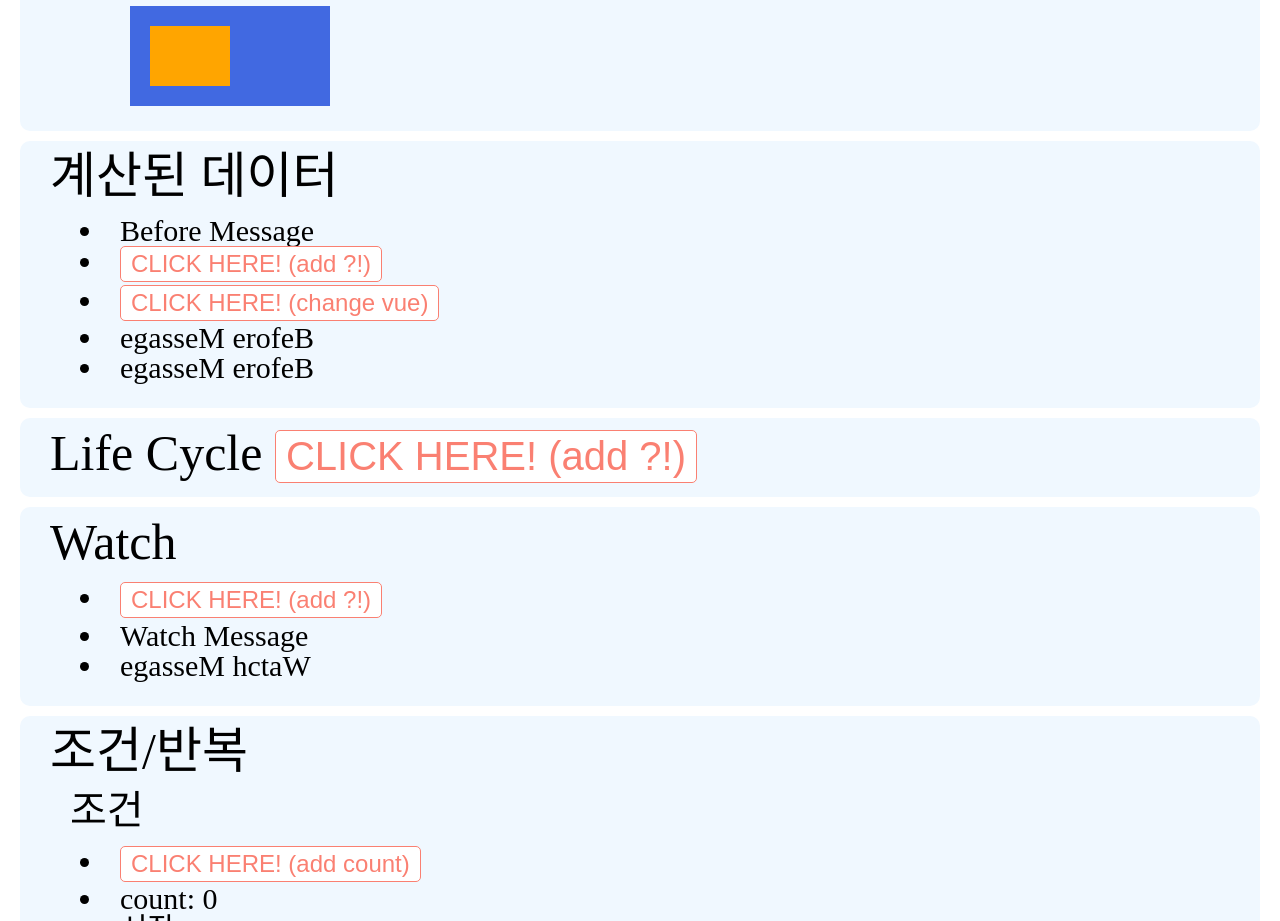
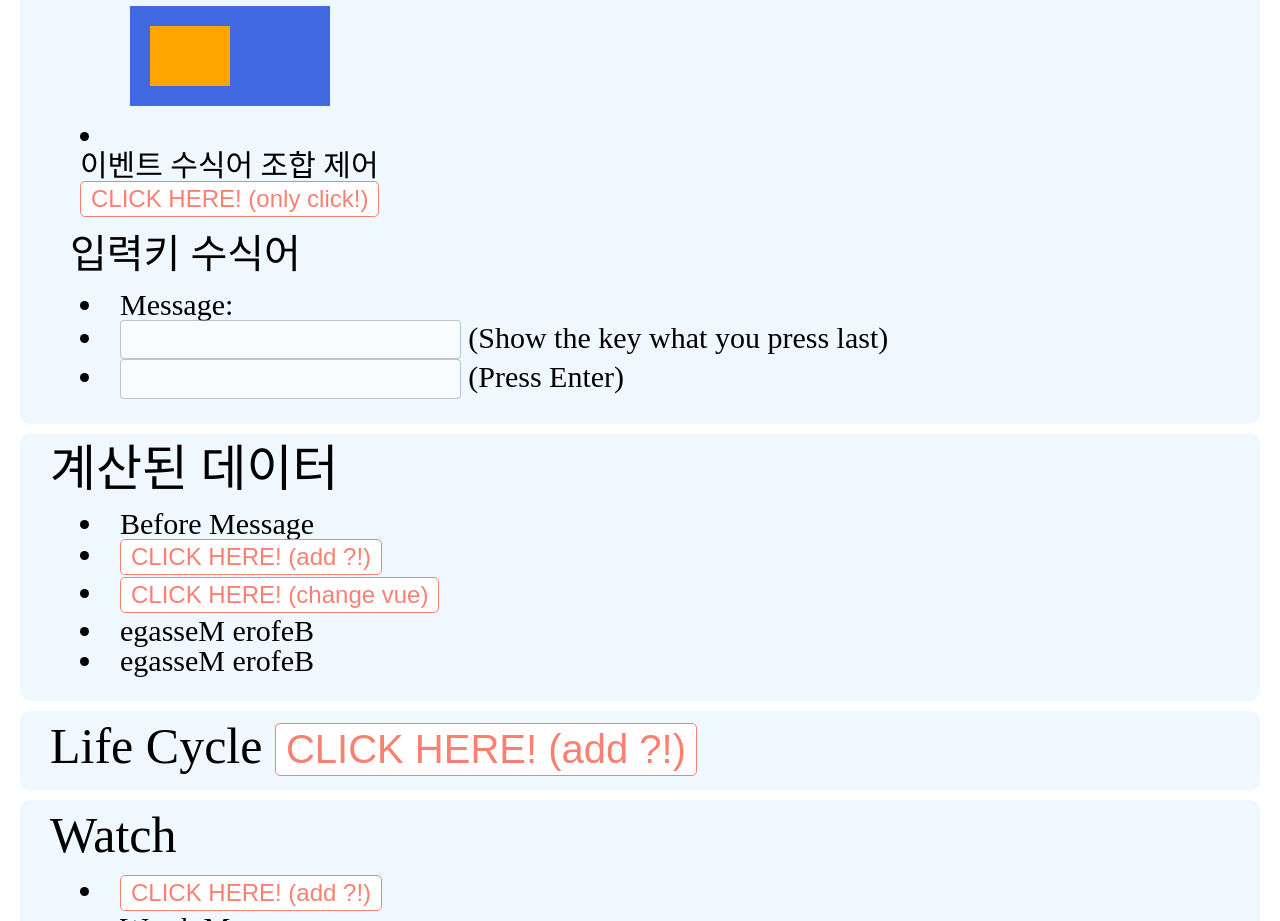
Before and after one commit to naseulgee/vue-basic-template, a Vue app: page / in a window 1280 px wide. Shown: the part 1320-2241 px from the top of the page. Built offline with nearby package versions, Linux system fonts and the light colour scheme.

Commit message:
키 이벤트 수식어 추가

```diff
--- a/src/App.vue
+++ b/src/App.vue
@@ -106,4 +106,15 @@ ul{
     margin-bottom: 0.1em;
     cursor: pointer;
 }
+input[type=text], select, textarea{
+    border: 1px solid #3c3c3c4a;
+    border-radius: 4px;
+    padding: .2em .6em;
+    background: #ffffff80;
+    font-size: 0.8em;
+    transition: background-color .5s;
+    &:focus {
+        outline: 1px solid royalblue;
+    }
+}
 </style>
--- a/src/components/EventBind.vue
+++ b/src/components/EventBind.vue
@@ -1,22 +1,34 @@
 <template>
     <!-- NOTE: [참고] https://v3-docs.vuejs-korea.org/guide/essentials/event-handling.html#key-modifiers
-        v-on       : method 에 선언된 함수를 이벤트와 바인딩 시켜준다.
+        v-on          : method 에 선언된 함수를 이벤트와 바인딩 시켜준다.
             -★@이벤트="함수명"       : v-on 생략 형태
             -★@[변수명]="함수명"     : 이벤트 부분 또한 동적으로 데이터를 전달받을 시 사용
             - @이벤트="함수명1(), ...": 한 이벤트에 여러 함수를 바인딩 할 수 있다.
-        $event     : Event 객체를 전달한다.
+        $event        : Event 객체를 전달한다.
             - 기본적으로 함수의 첫번째 인자로 Event 객체가 전달된다.
             - 함수의 인자를 명시 할 경우 Event 객체는 $event로 전달할 수 있다.
-        이벤트 수식어: 메서드 내에서 세부적인 처리 없이 간편하게 사용하는 v-on 속성 접미사
+        이벤트 수식어  : 메서드 내에서 세부적인 처리 없이 간편하게 사용하는 v-on 속성 접미사
             -★.stop  : 이벤트 전파가 중지된다.
             -★.prevent: 기본 이벤트를 막는다.
             - .self   : event.target이 엘리먼트 자신일 경우에만 이벤트를 발생시킨다.
             - .capture: 내부 엘리먼트에서 클릭 이벤트 핸들러가 실행되기 전에, 여기에서 먼저 지정한 핸들러를 발생시킨다.
-            - .once   : 이벤트를 한번만 발생시킨다.
-            - .passive: prevent 설정을 무시하고 이벤트를 무조건 발생시킨다.
+            - .once   : 이벤트를 한 번만 발생시킨다.
+            - .passive: 기존 Event 와 로직을 분리하여 이벤트를 발생시킨다. prevent 설정 또한 무시하고 작동한다.
+            - .exact  : 이벤트를 발생시킬 정확한 수식어의 조합을 제어한다.
             -★수식어는 연결하여 사용 가능하나 순서가 중요하다!
                 - @click.prevent.self -> 앨리먼트 자체와 그 자식에 대한 클릭의 기본 동작을 방지
                 - @click.self.prevent -> 앨리먼트 자체에 대한 클릭의 기본 동작만 방지
+        입력키 수식어  : 키보드 이벤트 발생 시 특정 키를 감지하여 이벤트를 발생시킨다.
+            - 기본적으로 KeyboardEvent.key를 통해 유효한 입력키 이름을 kebab-case로 변환하여 수식어로 사용한다.
+            - .delete: Delete 키와 Backspace 모두 감지한다.
+            - .esc   : Escape 키를 감지한다.
+            - .space : Space 키를 감지한다.
+            - .up    : ↑ 키를 감지한다.
+            - .down  : ↓ 키를 감지한다.
+            - .left  : ← 키를 감지한다.
+            - .right : → 키를 감지한다.
+            - .ctrl  : Ctrl 키를 감지한다.
+            - .meta  : 윈도우키를 감지한다.
     -->
     <section>
         <h1>이벤트 바인딩</h1>
@@ -109,6 +121,33 @@
                         @click="childHandler"></li>
                 </ul>
             </li>
+            <li>
+                <h3>이벤트 수식어 조합 제어</h3>
+                <button
+                    class="btn"
+                    @click.exact="greeting('hello', $event)">
+                    CLICK HERE! (only click!)
+                </button>
+            </li>
+        </ul>
+
+        <h2>입력키 수식어</h2>
+        <ul>
+            <li>
+                Message: {{ msg }}
+            </li>
+            <li>
+                <input
+                    type="text"
+                    @keyup="keyEvent($event, $event.key)" />
+                (Show the key what you press last)
+            </li>
+            <li>
+                <input
+                    type="text"
+                    @keyup.enter="keyEvent($event, $event.target.value)" />
+                (Press Enter)
+            </li>
         </ul>
     </section>
 </template>
@@ -120,6 +159,7 @@ export default {
         return {
             count: 0,
             event: "click",
+            msg: "",
         }
     },
     // 사용할 메서드 명시
@@ -137,7 +177,11 @@ export default {
         },
         childHandler(){
             console.log('childHandler');
-        }
+        },
+        keyEvent(event, eventData){
+            console.log(event, eventData);
+            this.msg = eventData;
+        },
     },
 }
 </script>
```
